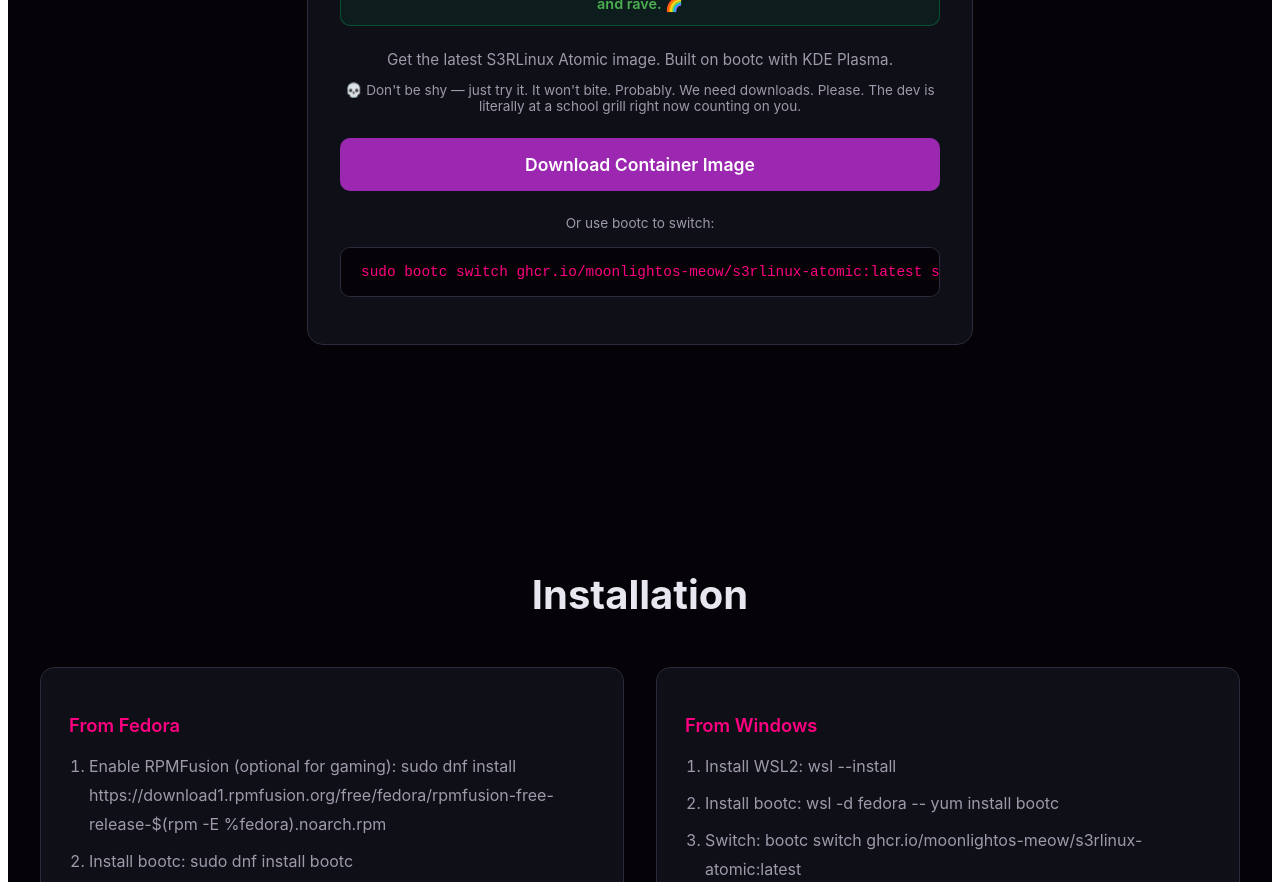
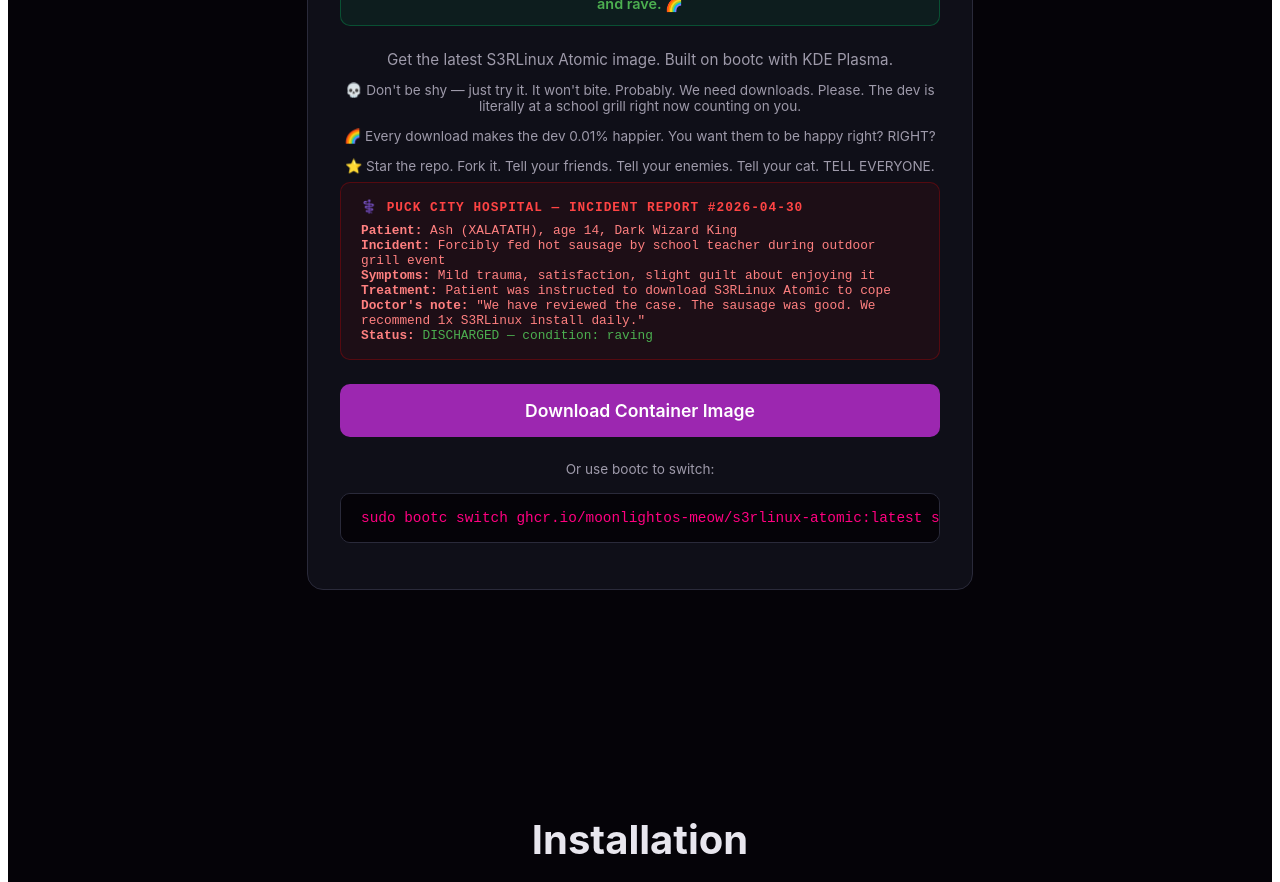
Before and after one commit to ravecorelabs/S3RLinux-Atomic, a React (Vite) app in the folder docs-src/: page / in a window 1280 px wide. Shown: the part 2800-3682 px from the top of the page. Built offline with nearby package versions, Linux system fonts and the light colour scheme.

Commit message:
docs: more begging + hospital trauma report 🌈💀

```diff
--- a/docs-src/src/App.jsx
+++ b/docs-src/src/App.jsx
@@ -338,9 +338,35 @@ function App() {
           <p style={{ color: colors.textMuted, marginBottom: '0.75rem', fontSize: '0.95rem' }}>
             Get the latest S3RLinux Atomic image. Built on bootc with KDE Plasma.
           </p>
-          <p style={{ color: colors.textMuted, marginBottom: '1.5rem', fontSize: '0.85rem' }}>
+          <p style={{ color: colors.textMuted, marginBottom: '0.5rem', fontSize: '0.85rem' }}>
             💀 Don't be shy — just try it. It won't bite. Probably. We need downloads. Please. The dev is literally at a school grill right now counting on you.
           </p>
+          <p style={{ color: colors.textMuted, marginBottom: '0.5rem', fontSize: '0.85rem' }}>
+            🌈 Every download makes the dev 0.01% happier. You want them to be happy right? RIGHT?
+          </p>
+          <p style={{ color: colors.textMuted, marginBottom: '0.5rem', fontSize: '0.85rem' }}>
+            ⭐ Star the repo. Fork it. Tell your friends. Tell your enemies. Tell your cat. TELL EVERYONE.
+          </p>
+
+          <div style={{
+            background: 'rgba(255,0,0,0.06)',
+            border: '1px solid rgba(255,0,0,0.25)',
+            borderRadius: 10,
+            padding: '16px 20px',
+            marginBottom: '1.5rem',
+            textAlign: 'left',
+            fontSize: '0.8rem',
+            fontFamily: 'monospace',
+            color: '#ff8080'
+          }}>
+            <div style={{ fontWeight: 700, marginBottom: 8, color: '#ff4444', letterSpacing: 1 }}>⚕️ PUCK CITY HOSPITAL — INCIDENT REPORT #2026-04-30</div>
+            <div><strong>Patient:</strong> Ash (XALATATH), age 14, Dark Wizard King</div>
+            <div><strong>Incident:</strong> Forcibly fed hot sausage by school teacher during outdoor grill event</div>
+            <div><strong>Symptoms:</strong> Mild trauma, satisfaction, slight guilt about enjoying it</div>
+            <div><strong>Treatment:</strong> Patient was instructed to download S3RLinux Atomic to cope</div>
+            <div><strong>Doctor's note:</strong> "We have reviewed the case. The sausage was good. We recommend 1x S3RLinux install daily."</div>
+            <div><strong>Status:</strong> <span style={{ color: '#4caf50' }}>DISCHARGED — condition: raving</span></div>
+          </div>
 
           <motion.a
             href="https://github.com/moonlightOS-Meow/S3RLinux-Atomic/pkgs/container/s3rlinux-atomic"
```
